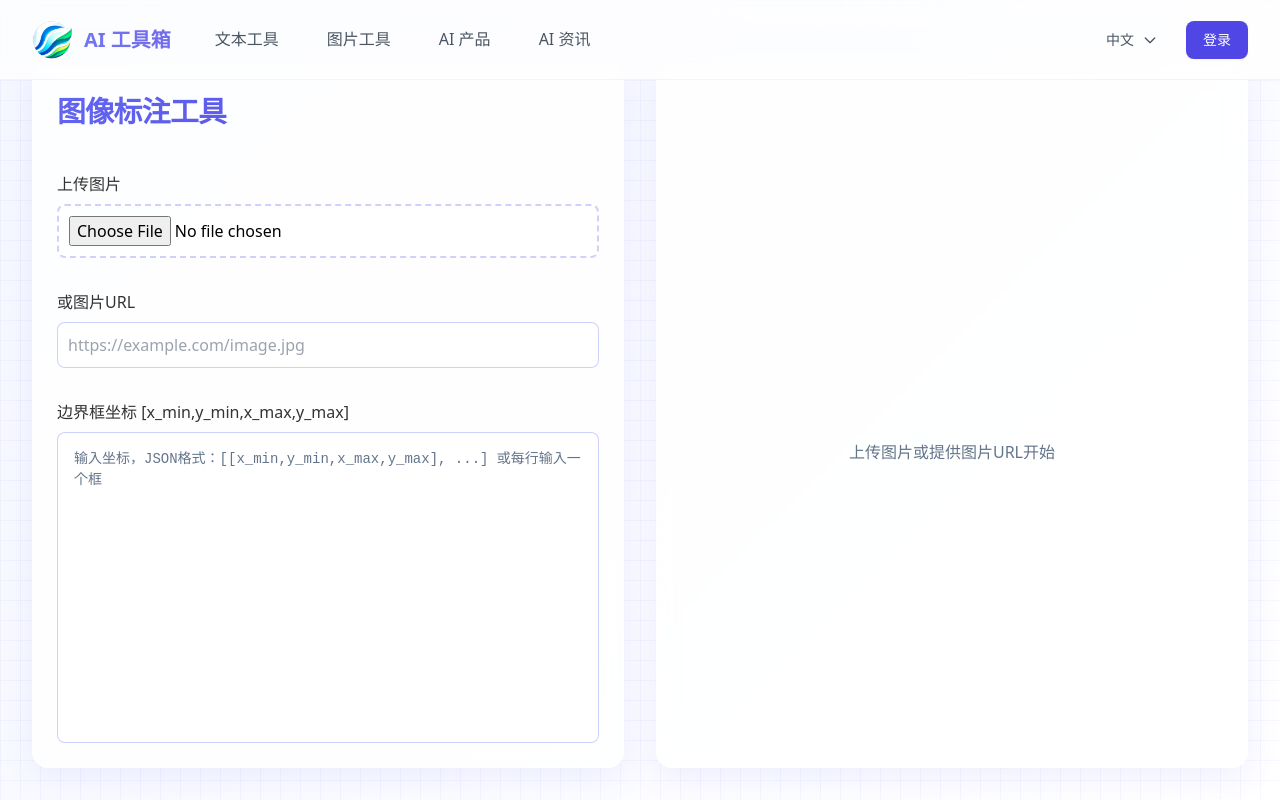
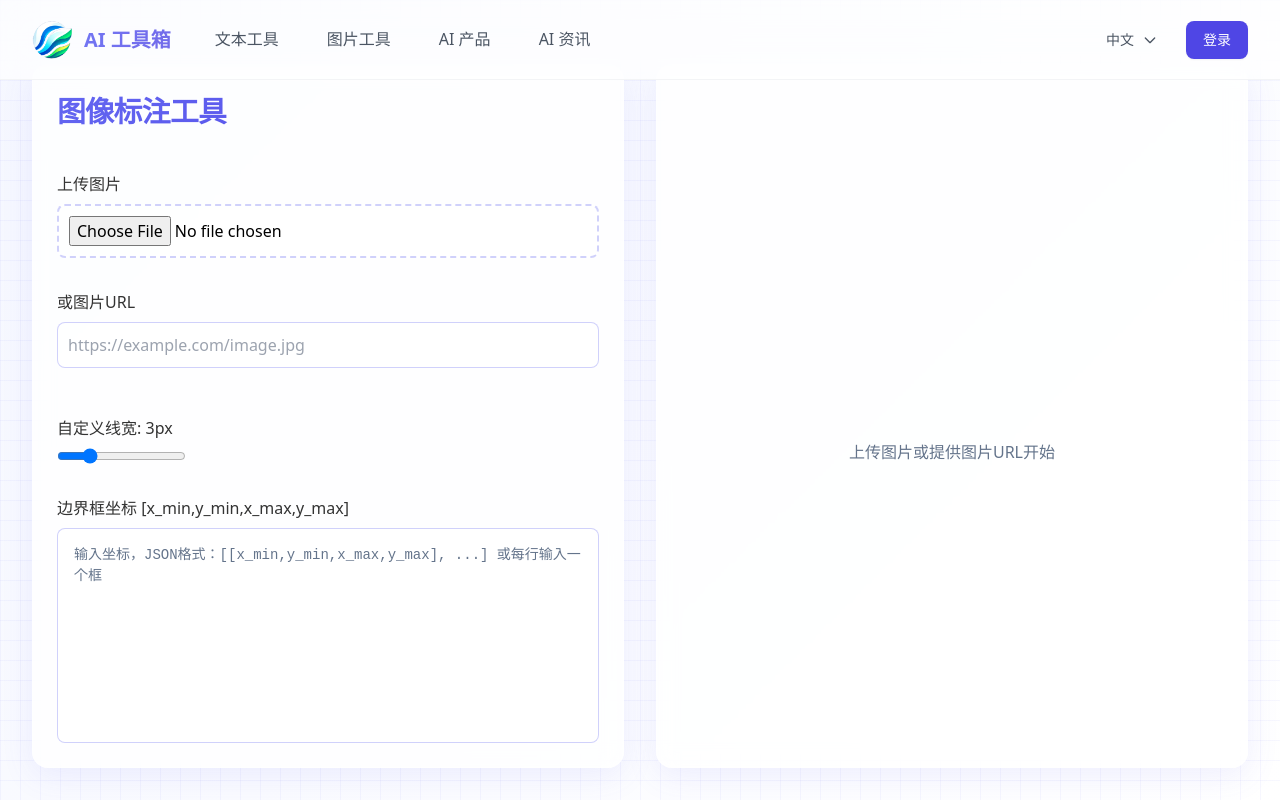
Before and after one commit to fisherdaddy/ai-toolbox, a React (Vite) app: page /image-annotator in a window 1280 px wide. Shown: the top 800 px of the page. Built offline with nearby package versions, Linux system fonts and the light colour scheme.

Commit message:
feat: add line width customization to ImageAnnotator and update localization for new feature

```diff
--- a/src/components/ImageAnnotator.jsx
+++ b/src/components/ImageAnnotator.jsx
@@ -215,7 +215,7 @@ const Image = styled.img`
 
 const BoundingBox = styled.div`
   position: absolute;
-  border: 3px solid ${props => props.color || '#FF0000'};
+  border: ${props => `${props.lineWidth || 3}px solid ${props.color || '#FF0000'}`};
   background-color: ${props => props.color || '#FF0000'}20;
   z-index: 10;
   pointer-events: auto;
@@ -298,6 +298,24 @@ const ResetButton = styled.button`
   }
 `;
 
+const SettingsSection = styled.div`
+  margin: 1rem 0;
+  display: flex;
+  flex-wrap: wrap;
+  gap: 1rem;
+`;
+
+const LineWidthControl = styled.div`
+  display: flex;
+  flex-direction: column;
+  gap: 0.5rem;
+`;
+
+const RangeInput = styled.input`
+  width: 100%;
+  max-width: 200px;
+`;
+
 // Box colors for different annotations
 const COLORS = [
   '#FF3B30', '#FF9500', '#FFCC00', '#34C759', '#5AC8FA',
@@ -312,6 +330,7 @@ function ImageAnnotator() {
   const [error, setError] = useState('');
   const [imageError, setImageError] = useState('');
   const [useCors, setUseCors] = useState(true);
+  const [lineWidth, setLineWidth] = useState(3);
   const previewRef = useRef(null);
   const imageRef = useRef(null);
   const [imageSize, setImageSize] = useState({ width: 0, height: 0 });
@@ -535,6 +554,11 @@ function ImageAnnotator() {
     }
   };
 
+  // Handle line width change
+  const handleLineWidthChange = (e) => {
+    setLineWidth(parseInt(e.target.value, 10));
+  };
+
   const currentImageUrl = uploadedImage || (imageUrl.trim() && (useCors ? processImageUrl(imageUrl) : imageUrl));
   const hasImage = !!currentImageUrl;
   const hasBoxes = parsedBoxes.length > 0;
@@ -586,6 +610,20 @@ function ImageAnnotator() {
                 placeholder={t('tools.imageAnnotator.urlPlaceholder')}
               />
             </UploadSection>
+
+            {/* Line Width Control */}
+            <SettingsSection>
+              <LineWidthControl>
+                <Label>{t('tools.imageAnnotator.lineWidth') || '线条粗细'}: {lineWidth}px</Label>
+                <RangeInput
+                  type="range"
+                  min="1"
+                  max="10"
+                  value={lineWidth}
+                  onChange={handleLineWidthChange}
+                />
+              </LineWidthControl>
+            </SettingsSection>
 
             {/* Coordinates input section */}
             <CoordinatesSection>
@@ -676,6 +714,7 @@ function ImageAnnotator() {
                       <BoundingBox
                         key={box.id}
                         color={box.color}
+                        lineWidth={lineWidth}
                         isSelected={selectedBoxId === box.id}
                         isOtherSelected={selectedBoxId !== null && selectedBoxId !== box.id}
                         onClick={() => handleBoxClick(box.id)}
--- a/src/locales/en/tools.json
+++ b/src/locales/en/tools.json
@@ -262,7 +262,8 @@
       "coordinatesPlaceholder": "Enter coordinates in JSON format: [[x_min,y_min,x_max,y_max], ...] or one box per line",
       "downloadButton": "Download",
       "noImageMessage": "Upload an image or provide an image URL to start",
-      "resetView": "Reset View"
+      "resetView": "Reset View",
+      "lineWidth": "Custom Line Width"
     },
     "aiTimeline": {
       "title": "AI Important Events Timeline",
--- a/src/locales/ja/tools.json
+++ b/src/locales/ja/tools.json
@@ -262,7 +262,8 @@
       "coordinatesPlaceholder": "JSON形式で座標を入力：[[x_min,y_min,x_max,y_max], ...] または1行に1つのボックスを入力",
       "downloadButton": "ダウンロード",
       "noImageMessage": "開始するには画像をアップロードするか、画像URLを入力してください",
-      "resetView": "ビューをリセット"
+      "resetView": "ビューをリセット",
+      "lineWidth": "線の幅を設定"
     },
     "aiTimeline": {
       "title": "AI 重要事件時間軸",
--- a/src/locales/ko/tools.json
+++ b/src/locales/ko/tools.json
@@ -263,7 +263,8 @@
     "coordinatesPlaceholder": "좌표를 JSON 형식으로 입력: [[x_min,y_min,x_max,y_max], ...] 또는 한 줄에 하나의 박스 입력",
     "downloadButton": "다운로드",
     "noImageMessage": "시작하려면 이미지를 업로드하거나 이미지 URL을 입력하세요",
-    "resetView": "뷰 초기화"
+    "resetView": "뷰 초기화",
+    "lineWidth": "선 너비 설정"
   },
   "aiTimeline": {
     "title": "AI 중요 사건 시간표",
--- a/src/locales/zh/tools.json
+++ b/src/locales/zh/tools.json
@@ -264,7 +264,8 @@
       "coordinatesPlaceholder": "输入坐标，JSON格式：[[x_min,y_min,x_max,y_max], ...] 或每行输入一个框",
       "downloadButton": "下载",
       "noImageMessage": "上传图片或提供图片URL开始",
-      "resetView": "重置视图"
+      "resetView": "重置视图",
+      "lineWidth": "自定义线宽"
     },
     "aiTimeline": {
       "title": "AI 重大事件一览",
```
